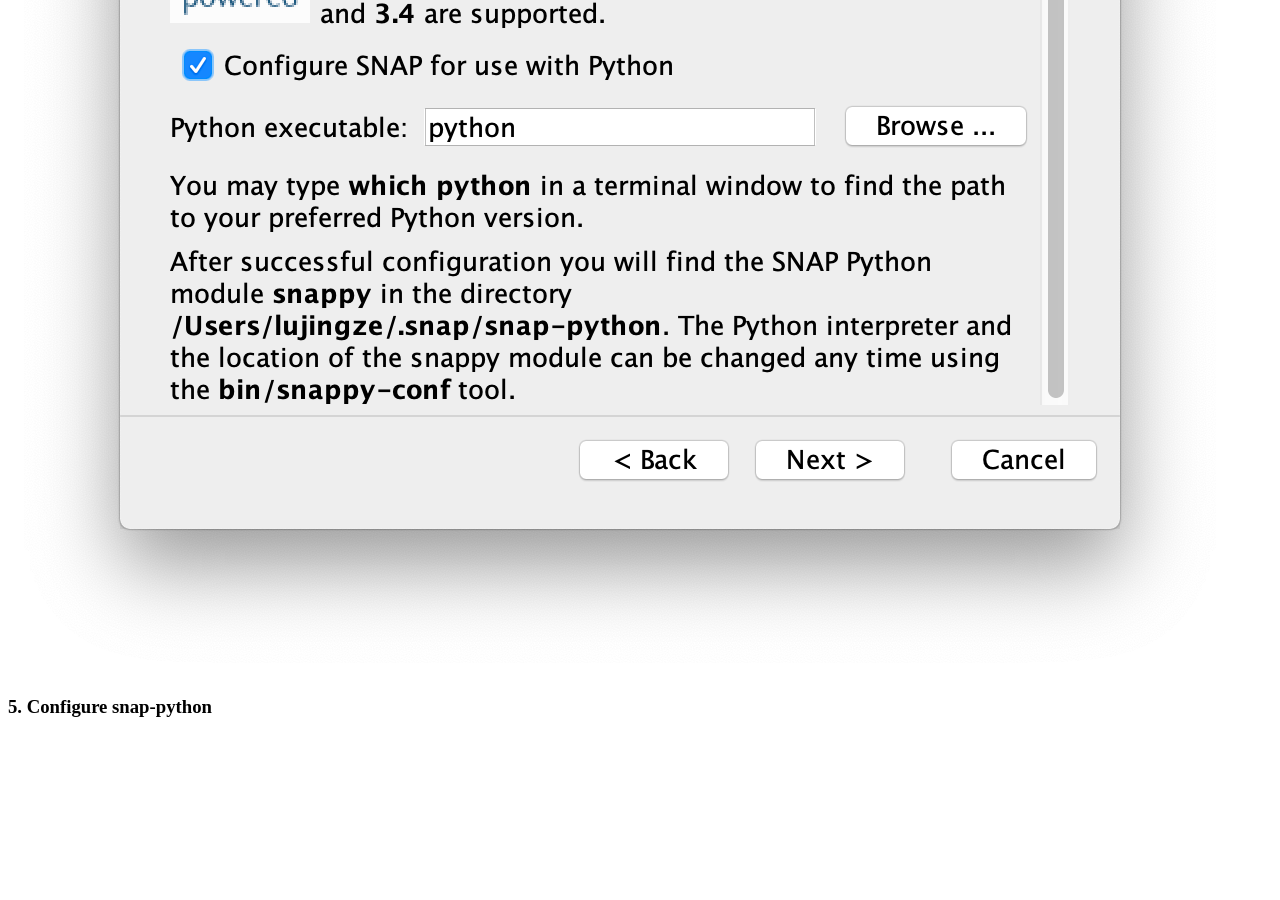
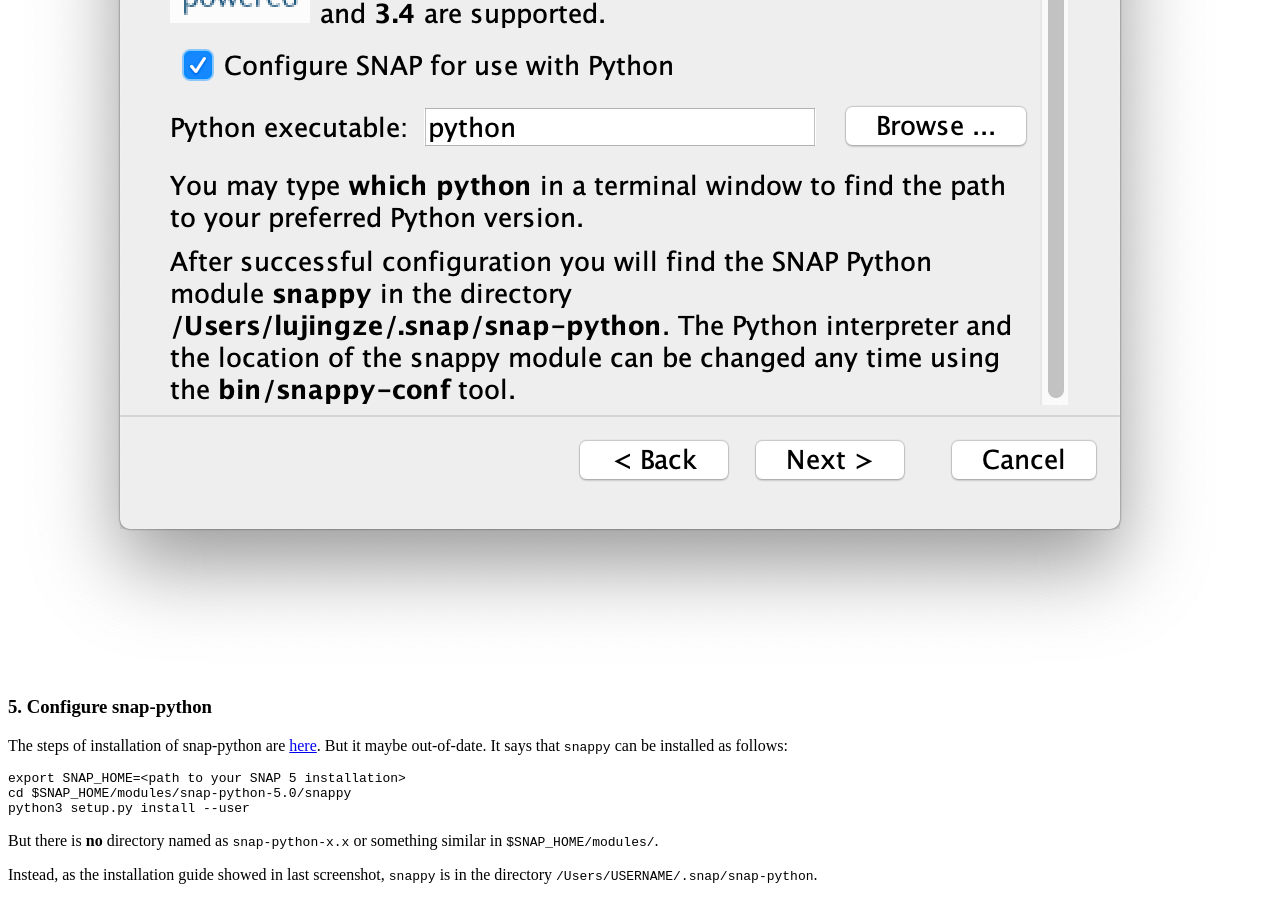
Before and after one commit to Neo-101/Neo-101.github.io, a Jekyll site: the page built from _posts/2019-05-06-how-to-install-snap-python.md, in a window 1280 px wide and 900 px high, scrolled down 1030 px. Built offline with Jekyll 4.4.1, drawn with Linux system fonts in a browser that asks for light colours; before the commit the page ends 1767 px from its top, so only the background shows below that.

Commit message:
Edit how to install snap-python

````diff
--- a/_posts/2019-05-06-how-to-install-snap-python.md
+++ b/_posts/2019-05-06-how-to-install-snap-python.md
@@ -28,3 +28,13 @@
 ![My helpful screenshot](/assets/images/snap_installation_select_python.png)
 
 ### 5. Configure snap-python
+
+The steps of installation of snap-python are [here](https://github.com/senbox-org/snap-engine/tree/master/snap-python/src/main/resources). But it maybe out-of-date. It says that `snappy` can be installed as follows:
+```
+export SNAP_HOME=<path to your SNAP 5 installation>
+cd $SNAP_HOME/modules/snap-python-5.0/snappy
+python3 setup.py install --user
+```
+But there is **no** directory named as `snap-python-x.x` or something similar in `$SNAP_HOME/modules/`.
+
+Instead, as the installation guide showed in last screenshot, `snappy` is in the directory `/Users/USERNAME/.snap/snap-python`.
````
